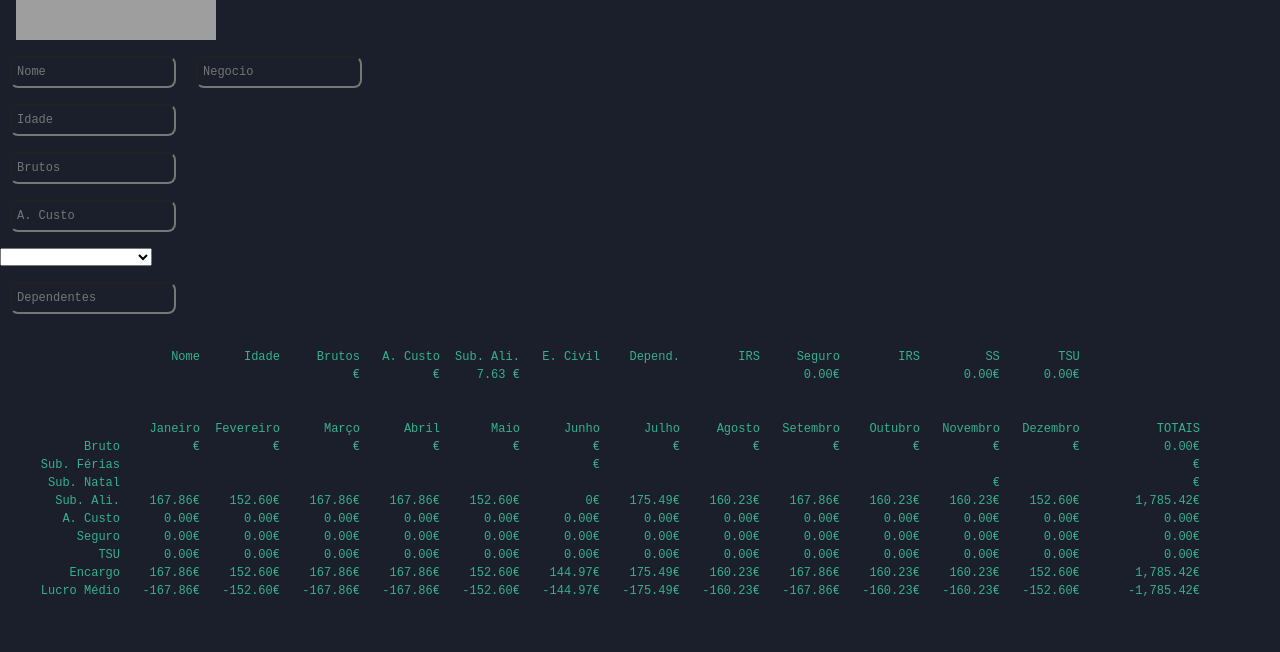
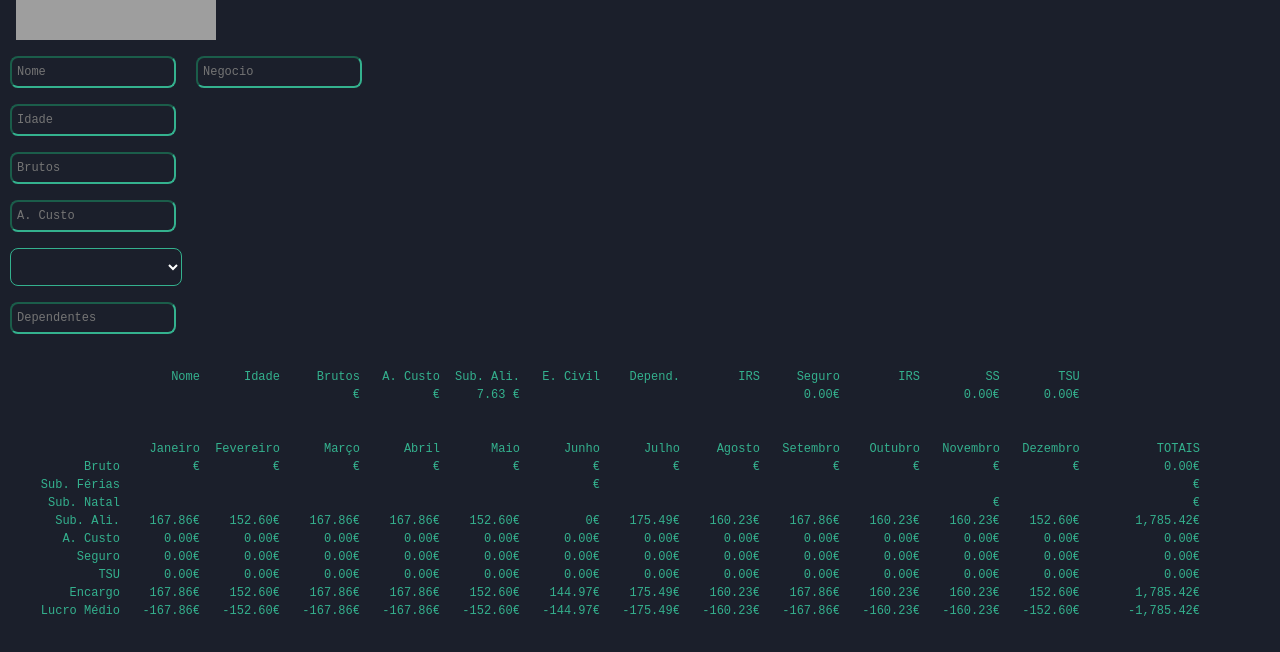
Before and after one commit to BernardoResende/Bernardo-Resende, an Angular app: page / in a window 1280 px wide. Shown: the top 652 px of the page. Built offline with nearby package versions, Linux system fonts and the light colour scheme; grey boxes are pictures that could not be loaded.

Commit message:
1 file modified

```diff
--- a/src/app/simulator/simulator.component.css
+++ b/src/app/simulator/simulator.component.css
@@ -30,6 +30,7 @@ input {
   margin-left: 10px;
   background-color: transparent!important;
   border-radius: 8px;
+  border-color: #34B18E!important;
   color: white;
   padding: 5px;
 }
@@ -38,3 +39,18 @@ input:focus {
     box-shadow: none;
     outline: none;
 }
+
+select {
+  margin-right: 10px;
+  margin-left: 10px;
+  background-color: transparent!important;
+  border-radius: 8px;
+  border-color: #34B18E!important;
+  color: white;
+  padding: 10px!important;
+}
+
+select:focus {
+    box-shadow: none;
+    outline: none;
+}
```
